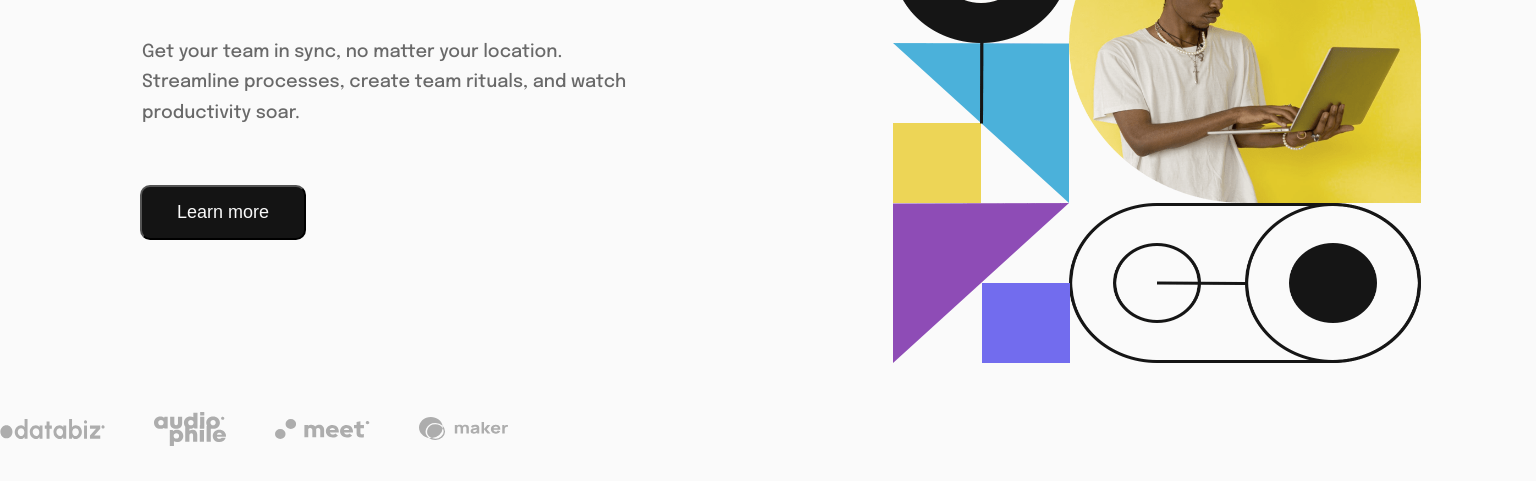
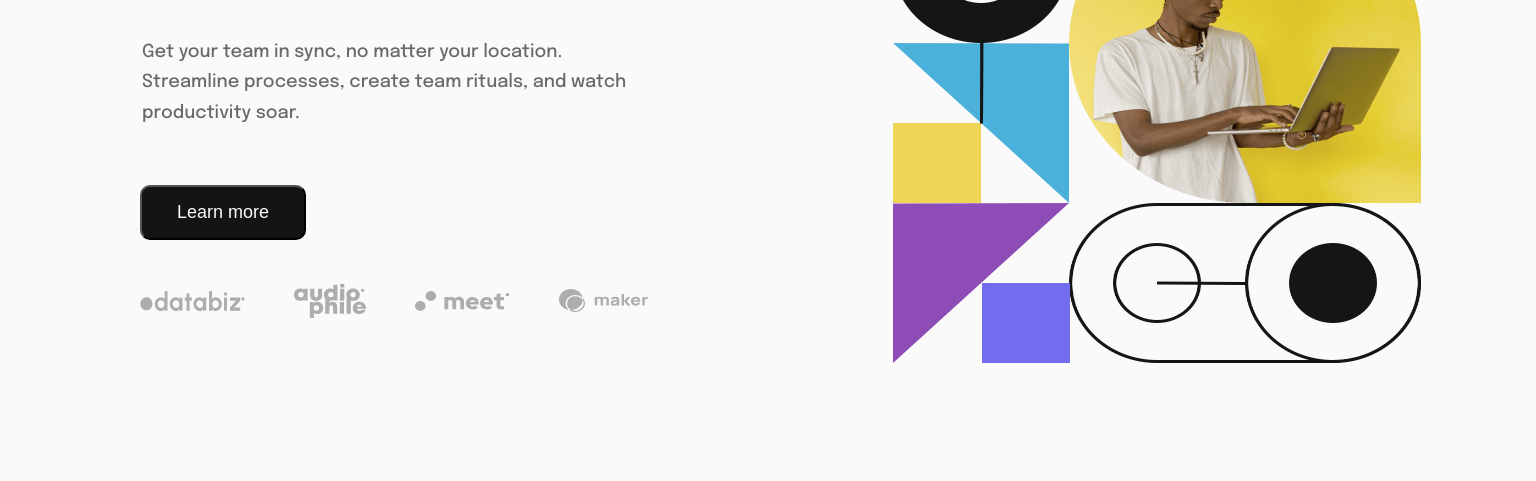
Before and after one commit to AmritPal91/intro-section-with-dropdown-navigation-main, a plain HTML site: page index.html in a window 1536 px wide. Shown: the part 420-901 px from the top of the page. After the commit the page ends 873 px from the top, so only its background shows below. Drawn offline with Linux system fonts and the light colour scheme.

Commit message:
Update style.css

```diff
--- a/design/style.css
+++ b/design/style.css
@@ -491,7 +491,7 @@ a:hover {
   /*    Main Div    */
   .main-div {
     width: 43%;
-    height: 75vh;
+    height: 59vh;
     padding: 15px;
     margin: 65px 20px 50px 125px;
     display: inline-block;
@@ -523,6 +523,7 @@ a:hover {
   .databiz {
     width: 105px;
     height: 20px;
+    margin-left:140px;
   }
 
   .audiophile {
```
